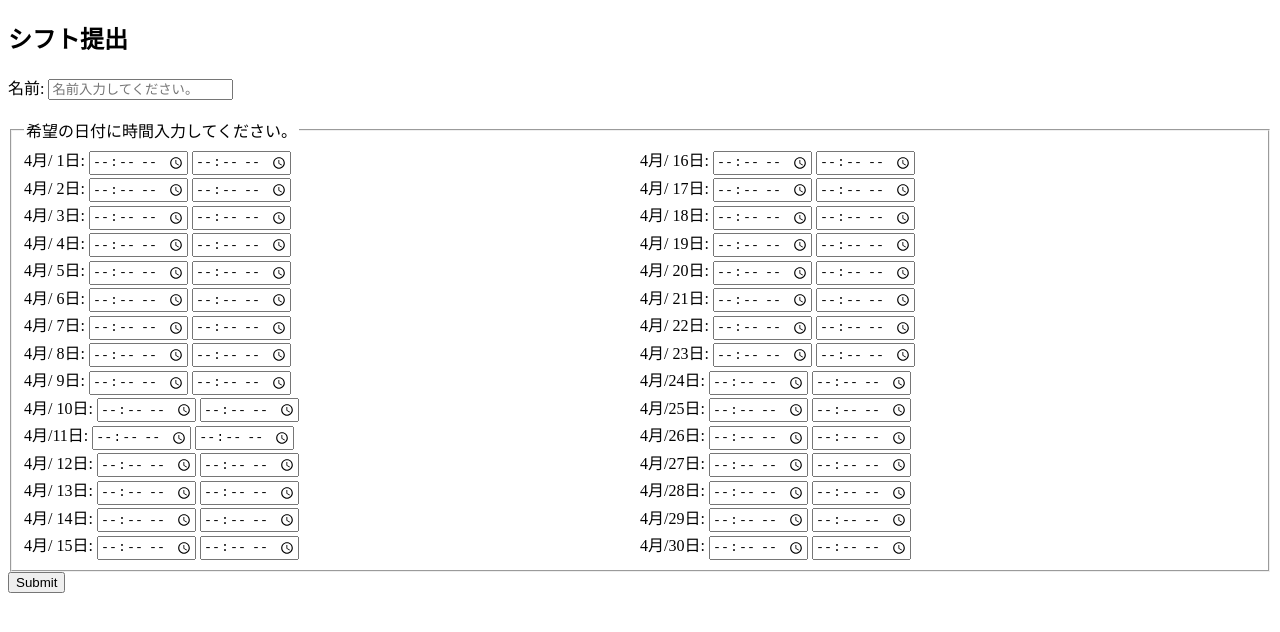
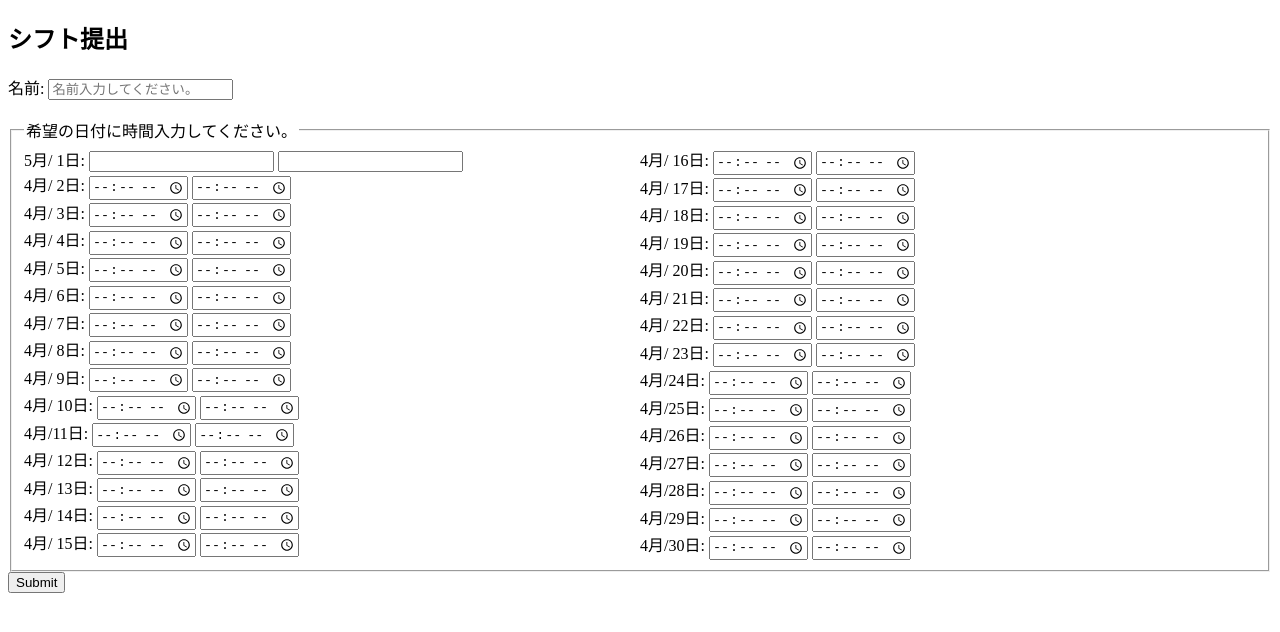
Before and after one commit to Hisayakyoto/shift, a plain HTML site: page index.html in a window 1280 px wide. Drawn offline with Linux system fonts and the light colour scheme.

Commit message:
Update index.html

```diff
--- a/index.html
+++ b/index.html
@@ -27,9 +27,9 @@
             <!-- Day 1 -->
            <div style="float: left; width: 50%;">
 		<div>
-                <label for="day1">4月/ 1日:</label>
-                <input type="time" id="1s" name="1s">
-                <input type="time" id="1e" name="1e">
+                <label for="day1">5月/ 1日:</label>
+                <input type="text" id="1s" name="1s">
+                <input type="text" id="1e" name="1e">
             </div>
 
             <div>
```
